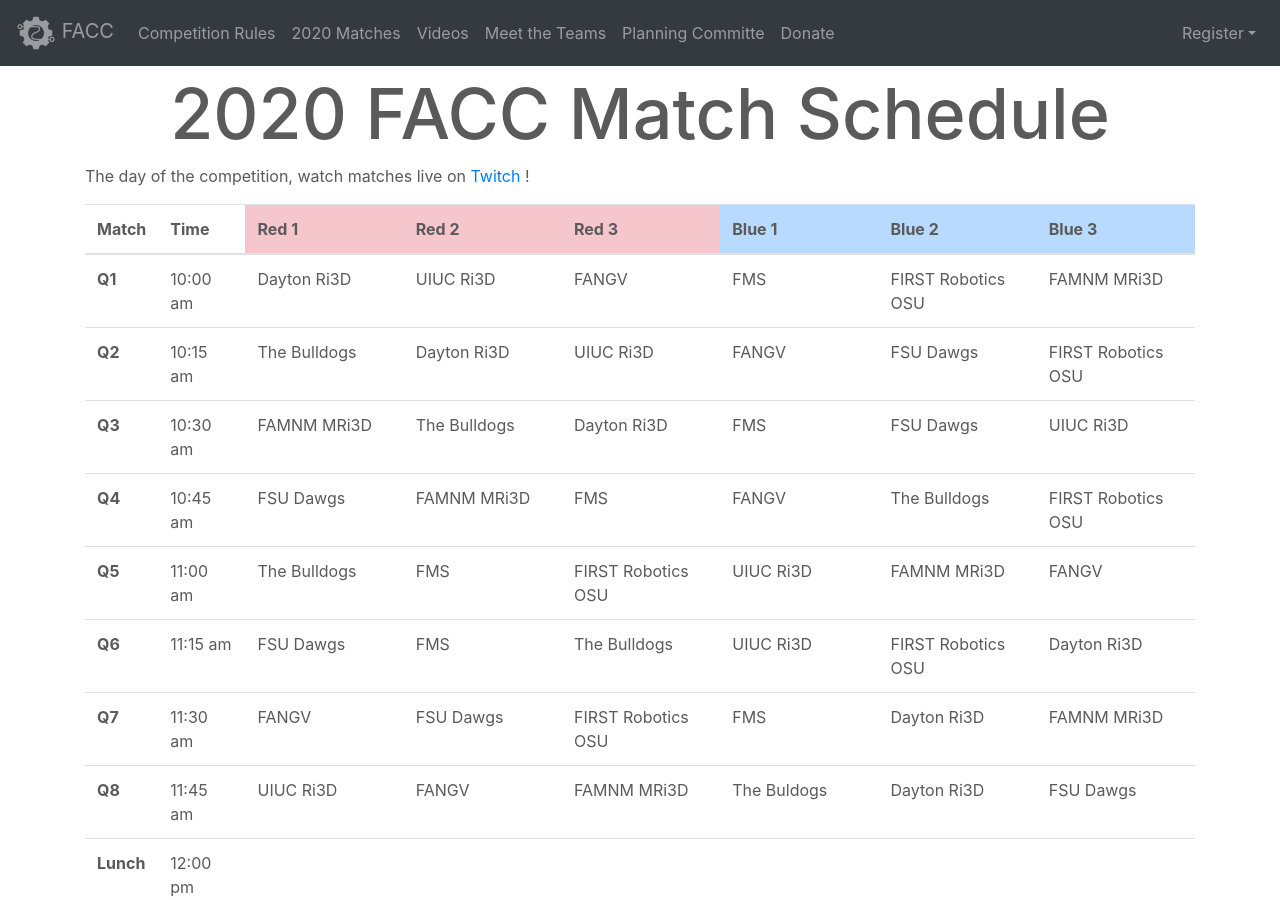
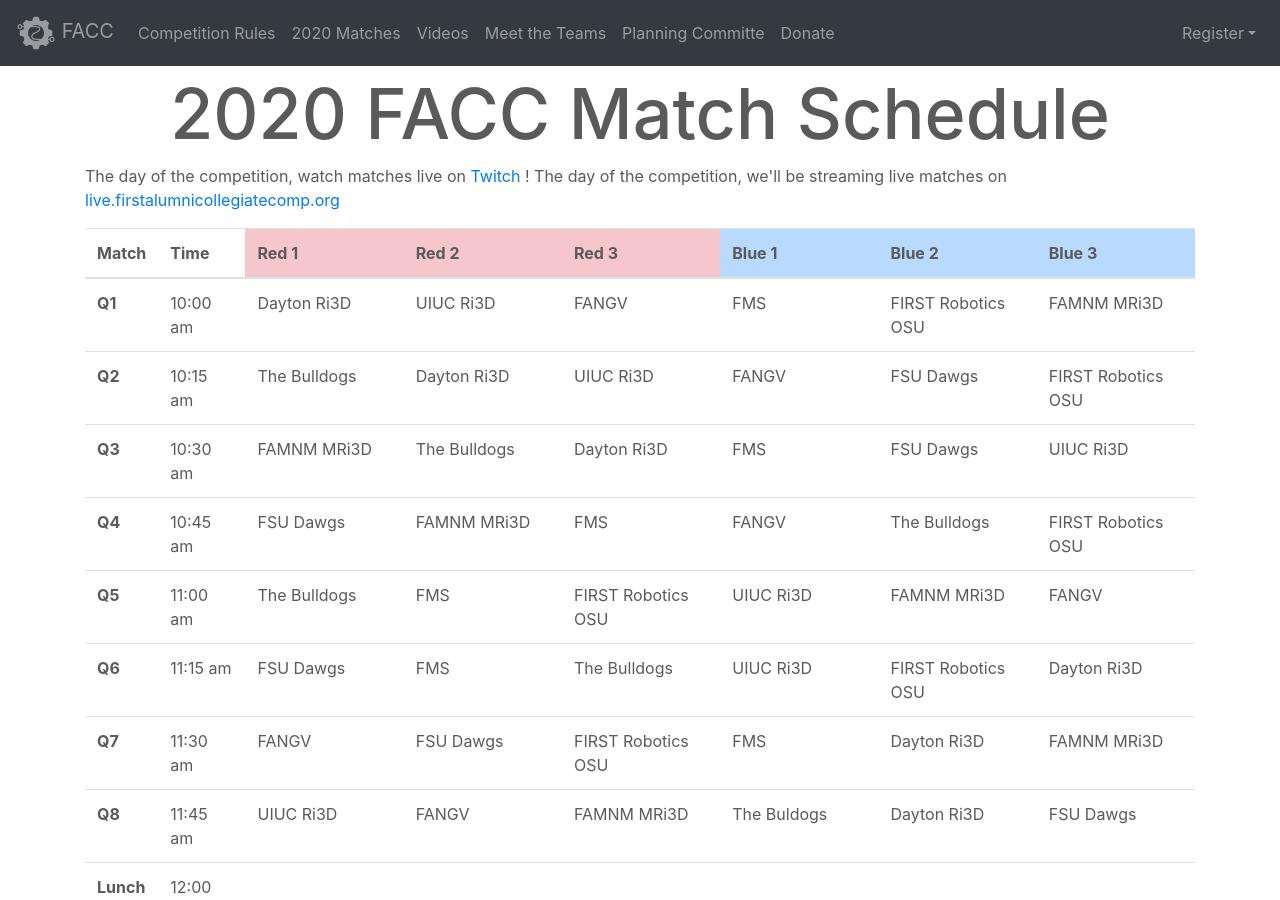
Before and after one commit to FAMNM/facc-website, a Jekyll site: the page built from schedule.html, in a window 1280 px wide and 900 px high. Built offline with Jekyll 4.4.1, drawn with Linux system fonts in a browser that asks for light colours; nearby versions of some CDN libraries.

Commit message:
Add live match results link

```diff
--- a/schedule.html
+++ b/schedule.html
@@ -187,8 +187,13 @@ matches:
         <div class="content">
             <br />
             <h1 class="text-center">2020 FACC Match Schedule</h1>
-            <p> The day of the competition, watch matches live on
-            <a href="https://www.twitch.tv/firstupdatesnow"> Twitch </a>! </p>
+            <p>
+                The day of the competition, watch matches live on
+                <a href="https://www.twitch.tv/firstupdatesnow"> Twitch </a>!
+
+                The day of the competition, we'll be streaming live matches on
+                <a href="http://live.firstalumnicollegiatecomp.org/"> live.firstalumnicollegiatecomp.org </a>
+            </p>
 
             <table class="table">
               <thead>
```
